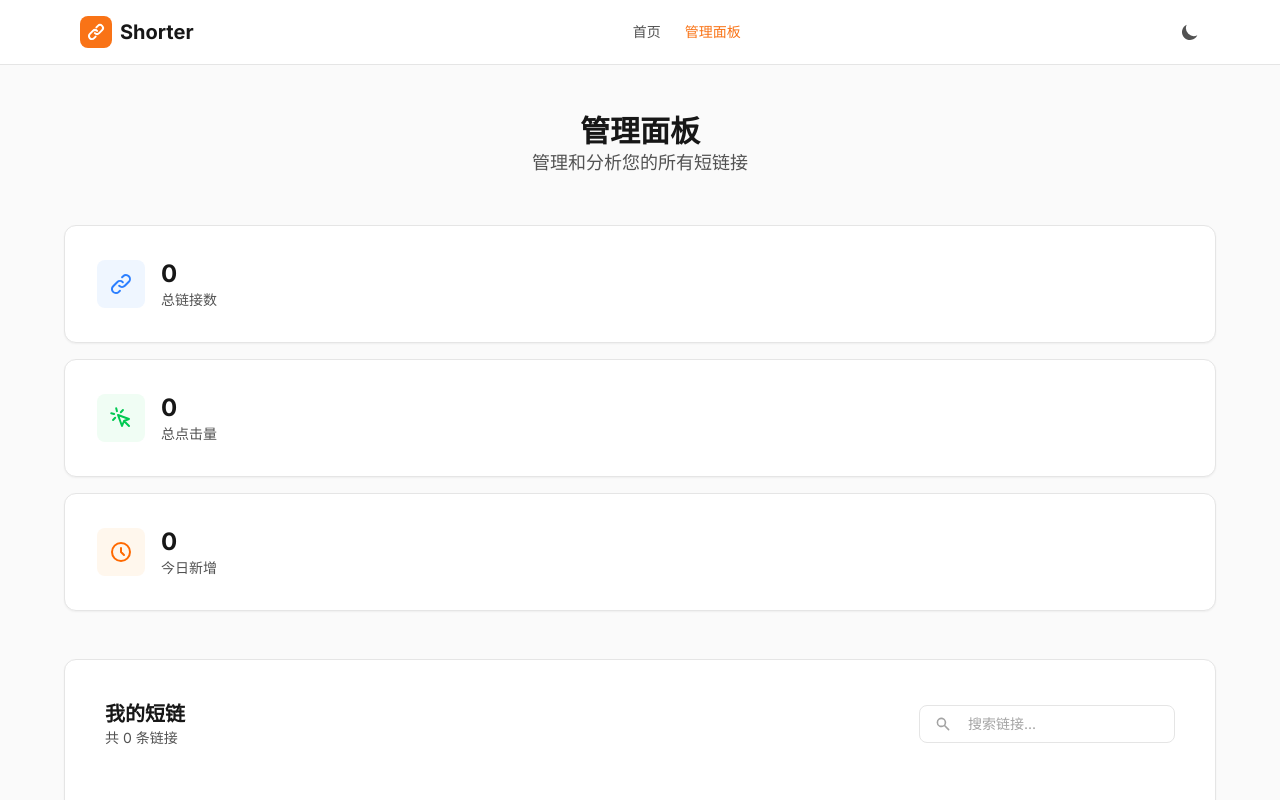
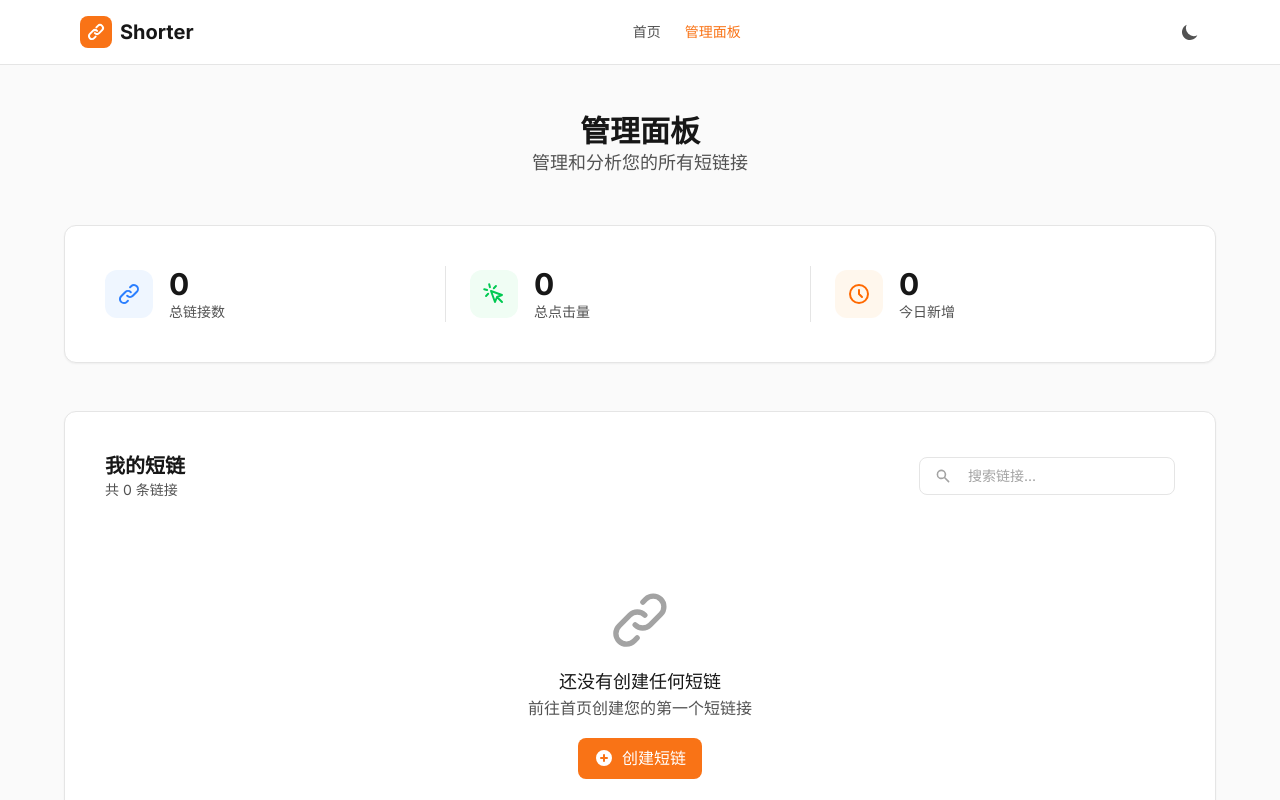
Before and after one commit to GEMILUXVII/shorter, a Vue app: page /dashboard in a window 1280 px wide. Shown: the top 800 px of the page. Built offline with nearby package versions, Linux system fonts and the light colour scheme.

Commit message:
style: consolidate stats panel into single horizontal card

```diff
--- a/src/components/features/StatsPanel.vue
+++ b/src/components/features/StatsPanel.vue
@@ -42,18 +42,18 @@ function todayLinks() {
 </script>
 
 <template>
-  <div class="grid grid-cols-1 sm:grid-cols-3 gap-4">
-    <BaseCard
-      v-for="stat in stats"
-      :key="stat.label"
-      padding="md"
-      hover
-    >
-      <div class="flex items-center gap-4">
+  <BaseCard padding="lg">
+    <div class="flex flex-col sm:flex-row items-stretch sm:items-center justify-around gap-6 sm:gap-8">
+      <div
+        v-for="(stat, index) in stats"
+        :key="stat.label"
+        class="flex items-center gap-4 flex-1"
+        :class="{ 'sm:border-r sm:border-[var(--color-border)] sm:pr-8': index < stats.length - 1 }"
+      >
         <!-- Icon -->
         <div
           :class="[
-            'flex-shrink-0 w-12 h-12 rounded-lg flex items-center justify-center',
+            'flex-shrink-0 w-12 h-12 rounded-xl flex items-center justify-center',
             stat.color
           ]"
           v-html="stat.icon"
@@ -61,7 +61,7 @@ function todayLinks() {
 
         <!-- Content -->
         <div>
-          <p class="text-2xl font-bold text-[var(--color-text)]">
+          <p class="text-3xl font-bold text-[var(--color-text)]">
             {{ stat.value.toLocaleString() }}
           </p>
           <p class="text-sm text-[var(--color-text-secondary)]">
@@ -69,6 +69,6 @@ function todayLinks() {
           </p>
         </div>
       </div>
-    </BaseCard>
-  </div>
+    </div>
+  </BaseCard>
 </template>
```
